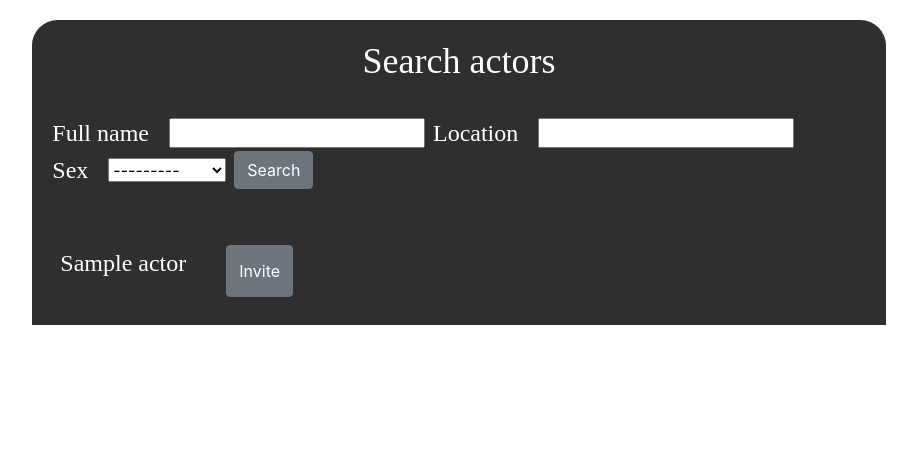
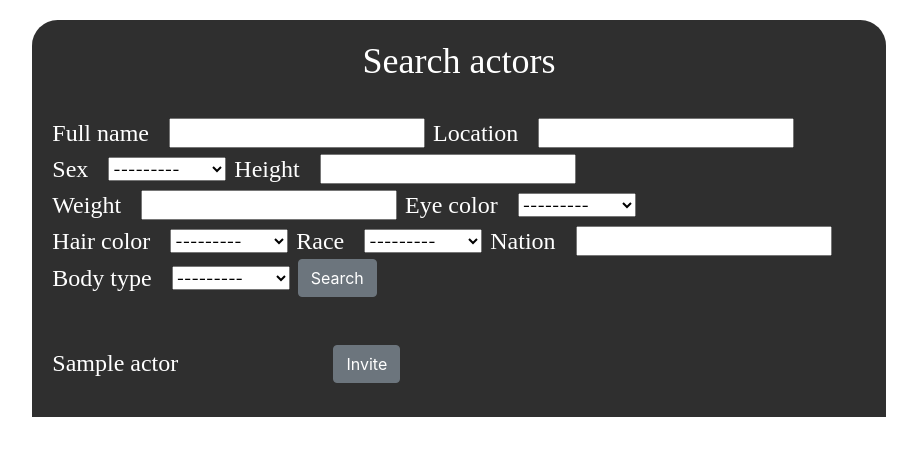
Before and after one commit to NikitaSemenov1/getActed, a Django app: page /actors/ in a window 1280 px wide. Shown: the part 85-541 px from the top of the page, without its empty margins (181-1098 px from the left). Run offline with Django 3.2, Linux system fonts and the light colour scheme; a user stored in the database is signed in; tables that the repository leaves empty hold one stand-in row (values such as "Sample post"); some libraries are stand-ins or nearby versions.

Commit message:
Fixed the bug in role to actor requests, updated actors filter

```diff
--- a/main/filters.py
+++ b/main/filters.py
@@ -6,7 +6,8 @@
 class ActorFilter(django_filters.FilterSet):
     class Meta:
         model = Actor
-        fields = ['name', 'location', 'sex']
+        fields = ['name', 'location', 'sex', 'height', 'weight', 'eye_color', 'hair_color', 'race', 'nation',
+                  'body_type']
 
 
 class RoleFilter(django_filters.FilterSet):
--- a/main/views.py
+++ b/main/views.py
@@ -84,7 +84,8 @@
     form = ActorModelForm(instance=actor)
     if not hasattr(request.user, 'employer'):
         actor2role = RequestActorToRole.objects.filter(actor=request.user.actor).order_by("-id")
-        role2actor = RequestRoleToActor.objects.filter(actor=request.user.actor).order_by("-id")
+        role2actor = RequestRoleToActor.objects.filter(actor=request.user.actor,
+                                                       is_denied=False, is_accepted=False).order_by("-id")
     return render(request, "main/actor_profile.html", context={
         'form': form,
         'actor2role': actor2role,
--- a/templates/main/actors.html
+++ b/templates/main/actors.html
@@ -25,13 +25,11 @@
             </select>
         <input type="hidden" id="actor_id" name="actor_id" value="popa">
         </div>
-
       </div>
       <div class="modal-footer">
         <button type="button" class="btn btn-secondary" data-dismiss="modal">Close</button>
-        <button type="submit" class="btn btn-primary"   > Invite </button>
+        <button type="submit" class="btn btn-dark"   > Invite </button>
       </div>
-
     </form>
     </div>
   </div>
@@ -41,7 +39,6 @@
     <div id="actors" class="col-md-8"   style="background-image: url('{% static 'svg/req_rect.svg' %}')">
         <center><h1>Search actors</h1></center><br>
     <div id="filter">
-
         <form method="GET" action="{% url 'actors' %}" class="form-inline">
             {% csrf_token %}
     {#        {{ filter.form }}#}
@@ -56,15 +53,21 @@
     </div>
     <div class="d-flex flex-column mt-5">
     {% for actor in actors %}
-        <div class="d-flex m-2">
+        <div class="row">
+        <div class="col-md-4">
+
         <p><a href="{% url 'actor_profile' actor_id=actor.id %}">{{ actor }}</a></p>
+
+        </div>
+            <div class="col-md-2">
         <button type="button" class="btn btn-secondary" data-toggle="modal" data-target="#choose_role" id="invite_{{ actor.id }}">
             Invite
         </button>
             </div>
+        </div>
                         <script type="text/javascript">
                             $("#invite_{{ actor.id }}").click(function () {
-                                document.getElementById('actor_id').value = {{ actor.id }}
+                                document.getElementById('actor_id').value = {{ actor.id }};
                     });
                         </script>
 
--- a/templates/main/employer_profile.html
+++ b/templates/main/employer_profile.html
@@ -22,7 +22,7 @@
                 {{ field }}
             </div>
         {% endfor %}
-        <button class="btn btn-primary" type="submit" name="profile" value="Submit"> Save</button>
+        <button class="btn btn-dark" type="submit" name="profile" value="Submit"> Save</button>
 
       </div>
 
@@ -49,7 +49,7 @@
                 {{ field }}
             </div>
         {% endfor %}
-        <button class="btn btn-primary" type="submit" name="role" value="Submit"> Publish </button>
+        <button class="btn btn-dark" type="submit" name="role" value="Submit"> Publish </button>
       </div>
 
     </form>
@@ -77,7 +77,7 @@
                 <form method="post" action="{% url 'role' role_id=role.id %}">
                     {% csrf_token %}
                         <button type="submit" class="btn btn-secondary" style = "border-radius: 11px; margin:4px;" name="Accept" value={{ request.id }}>Accept</button>
-                    <button type="submit" class="btn btn-secondary" style = "border-radius: 11px; margin:4px;"   name="Deny" value={{ request.id }}>Deny</button>
+                    <button type="submit" class="btn btn-secondary" style = "border-radius: 11px; margin:4px;" name="Deny" value={{ request.id }}>Deny</button>
                 </form>
             </div>
                 {% endfor %}
```
Lines whose indentation alone changed are shown as unchanged.
